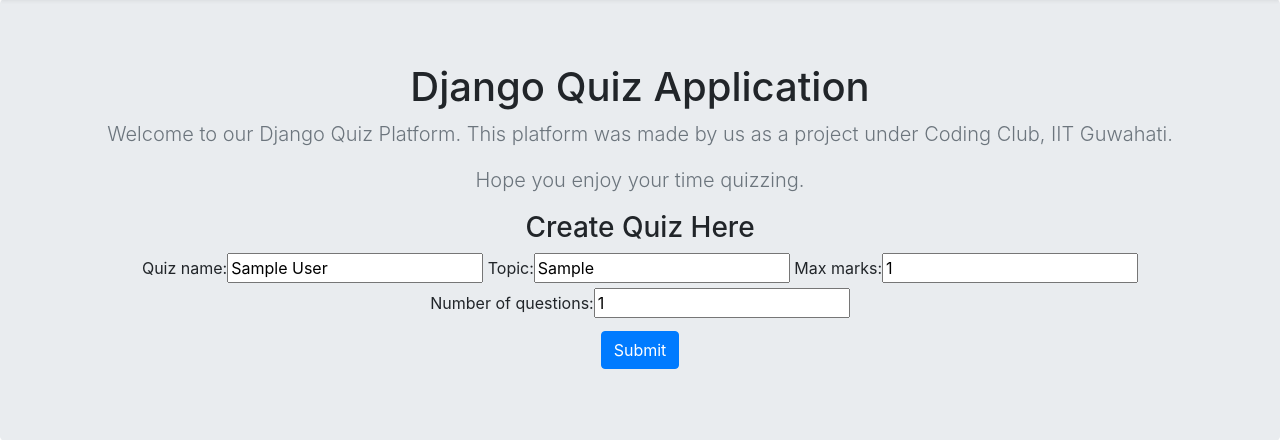
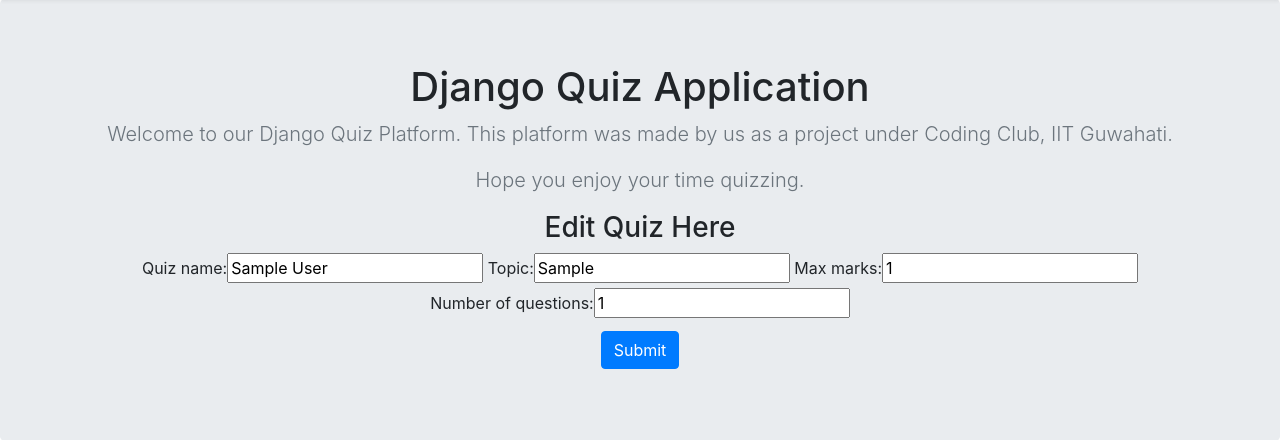
Before and after one commit to rk-karan/Django_Quiz, a Django app: page /accounts/edit_quiz/1 in a window 1280 px wide. Shown: the part 57-497 px from the top of the page. Run offline with Django 3.2, Linux system fonts and the light colour scheme; a user stored in the database is signed in; tables that the repository leaves empty hold one stand-in row (values such as "Sample post"); some libraries are stand-ins or nearby versions.

Commit message:
Edit and Update

```diff
--- a/accounts/templates/accounts/create_quiz.html
+++ b/accounts/templates/accounts/create_quiz.html
@@ -1,5 +1,16 @@
 {%extends 'base.html'%}
 {% block content %}
+{% if quiz %}
+	<h3> Edit Quiz Here </h3>
+	<form action="{% url 'edit_quiz' quiz.pk %}" method="POST" novalidate>
+		{% csrf_token %}
+		<div class=“container”>
+		  {{form}}
+		  <br/>
+		  <input type="submit" value="Submit" class="btn btn-primary my-2">
+		</div>
+	</form>
+{% else %}
 <h3> Create Quiz Here </h3>
 <form action="{% url 'create_quiz' %}" method="POST" novalidate>
     {% csrf_token %}
@@ -9,4 +20,5 @@
       <input type="submit" value="Submit" class="btn btn-primary my-2">
     </div>
 </form>
+{% endif %}
 {% endblock %}
```
